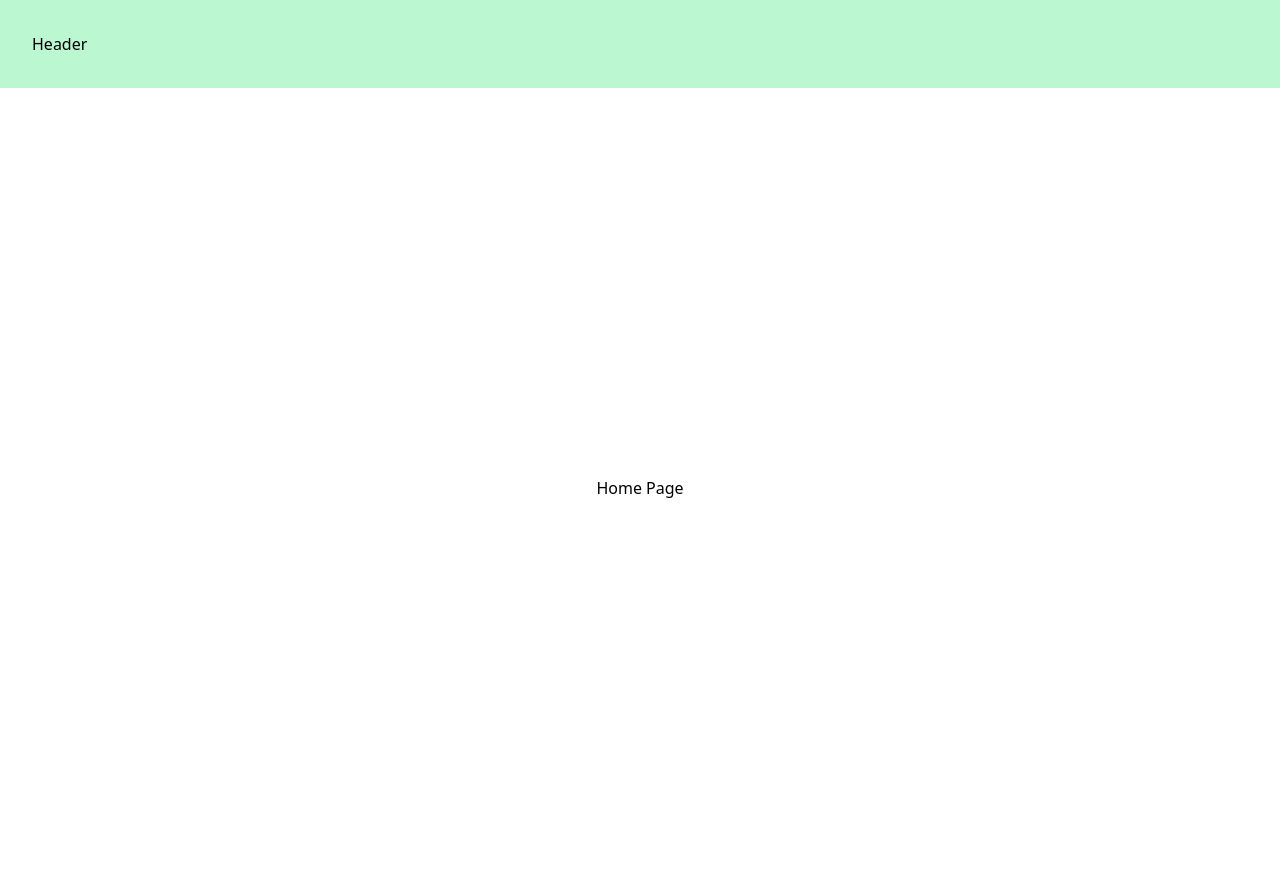
After one commit to Shavkatjon-O/abkk.org, a Django app: template templates/home.html in a window 1280 px wide. The commit adds this page. Run offline with Django 5.2, Linux system fonts and the light colour scheme; the template is opened without the code that fills it, so the values that code supplies are empty; some libraries are stand-ins or nearby versions.

Commit message:
feat: templates

```diff
--- a/templates/home.html
+++ b/templates/home.html
@@ -7,7 +7,9 @@
 {% block content %}
 {% include 'includes/navbar.html' %}
 
-<div>Home Page</div>
+<div class="w-full h-screen flex items-center justify-center">
+  Home Page
+</div>
 
 {% include 'includes/footer.html' %}
 {% endblock content %}
--- a/templates/includes/footer.html
+++ b/templates/includes/footer.html
@@ -0,0 +1 @@
+{% load static %}
--- /dev/null
+++ b/templates/includes/navbar.html
@@ -0,0 +1,5 @@
+{% load static %}
+
+<header class="bg-green-200 p-8 flex items-center justify-between">
+  Header
+</header>
```
Also changed, not shown: static/img/logo.png.
